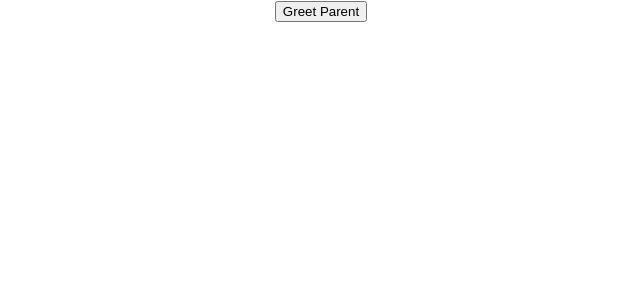
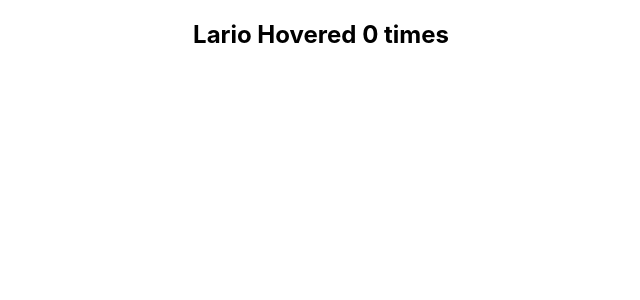
Before and after one commit to lario0913/resume, a React (Create React App) app: page / in a window 1280 px wide. Shown: the top 300 px of the page, without its empty margins (319-959 px from the left). Built offline with nearby package versions, Linux system fonts and the light colour scheme.

Commit message:
implemented and revised HOCs

```diff
--- a/src/App.js
+++ b/src/App.js
@@ -1,13 +1,13 @@
 import './App.css';
-import Counter from './components/Counter';
-import ParentComponent from './components/ParentComponent';
+import HoverCounter from './components/HoverCounter';
+
 
 
 function App() {
 
   return (
     <div className="App">
-      <ParentComponent />
+      <HoverCounter />
     </div>
   );
 }
--- a/src/ErrorBoundary.js
+++ b/src/ErrorBoundary.js
@@ -13,6 +13,10 @@ class ErrorBoundary extends Component {
             hasError : true
         }
     }
+    componentDidCatch(error, info){
+        console.log(error)
+        console.log(info)
+    }
 
     render() {
         if(this.state.hasError){
--- /dev/null
+++ b/src/components/HoverCounter.js
@@ -0,0 +1,14 @@
+import React, { Component } from 'react'
+import withCounter from './withCounter'
+
+class HoverCounter extends Component {
+
+  render() {
+    const {name, count, incrementCount} = this.props
+    return (
+      <h2 onMouseOver={incrementCount}>{name} Hovered {count} times</h2>
+    )
+  }
+}
+
+export default withCounter(HoverCounter)
--- /dev/null
+++ b/src/components/withCounter.js
@@ -0,0 +1,35 @@
+import React from 'react'
+
+const withCounter = WrappedComponent => {
+
+    class WithCounter extends React.Component {
+
+        constructor(props) {
+          super(props)
+
+          this.state = {
+             count : 0
+          }
+        }
+
+        incrementCount = () => {
+            this.setState ( prevState => {
+                return {count : prevState.count + 1}
+            })
+        }
+
+        render(){
+            return(
+                <WrappedComponent
+                    count = {this.state.count}
+                    incrementCount = {this.state.incrementCount}
+                    name = "Lario"
+                />
+            )
+        }
+    }
+
+    return WithCounter
+}
+
+export default withCounter
```
